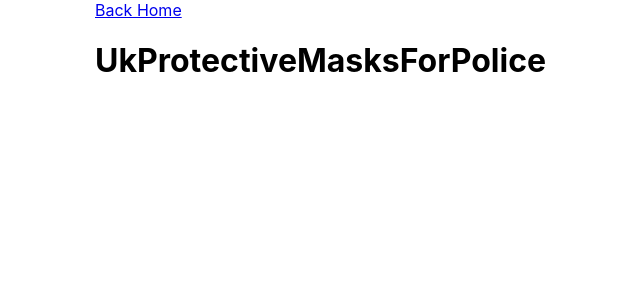
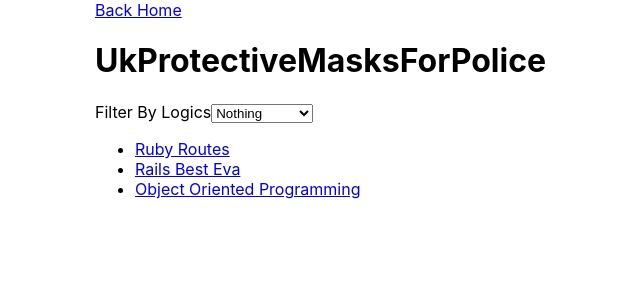
Before and after one commit to europach/europach-app, a React (Create React App) app: page /uk in a window 1280 px wide. Shown: the top 300 px of the page, without its empty margins (45-685 px from the left). Built offline with nearby package versions, Linux system fonts and the light colour scheme.

Commit message:
dynamically populating story timelines

```diff
--- a/src/components/TimeLine.js
+++ b/src/components/TimeLine.js
@@ -1,7 +1,7 @@
 import React from 'react';
 import { Link } from 'react-router-dom'
 import LogicFilterForm from './LogicFilterForm';
-import { routingSelector, germanySelector } from './Selectors'
+import { routingSelector, germanySelector, ukSelector } from './Selectors'
 import { Events } from '../events/Events';
 
 class TimeLine extends React.Component {
@@ -13,13 +13,20 @@ class TimeLine extends React.Component {
   }
 
   componentWillMount() {
+    let baseStoryEvents = this.storyMappings[this.props.match.url](Events)
+
     this.setState({
-      selectedEvents: germanySelector(Events)
+      selectedEvents: baseStoryEvents
     })
   }
 
+  storyMappings = {
+    '/germany': germanySelector,
+    '/uk': ukSelector
+  }
+
   filterMappings = {
-    'nothing': germanySelector,
+    'nothing': this.storyMappings[this.props.match.url],
     'routing': routingSelector
   }
 
--- a/src/stories/UkStory.js
+++ b/src/stories/UkStory.js
@@ -1,13 +1,16 @@
 import React from 'react';
-import { Link } from 'react-router-dom';
+import { Route, Link } from 'react-router-dom';
+import TimeLine from '../components/TimeLine';
 
-const UkStory = (props) => {
+const UkStory = ({ match }) => {
   return (
     <div>
       <Link to='/'>Back Home</Link>
       <h1>
         UkProtectiveMasksForPolice
       </h1>
+
+      <Route exact path={match.path} component={TimeLine} story={'uk'} />
     </div>
   )
 }
```
